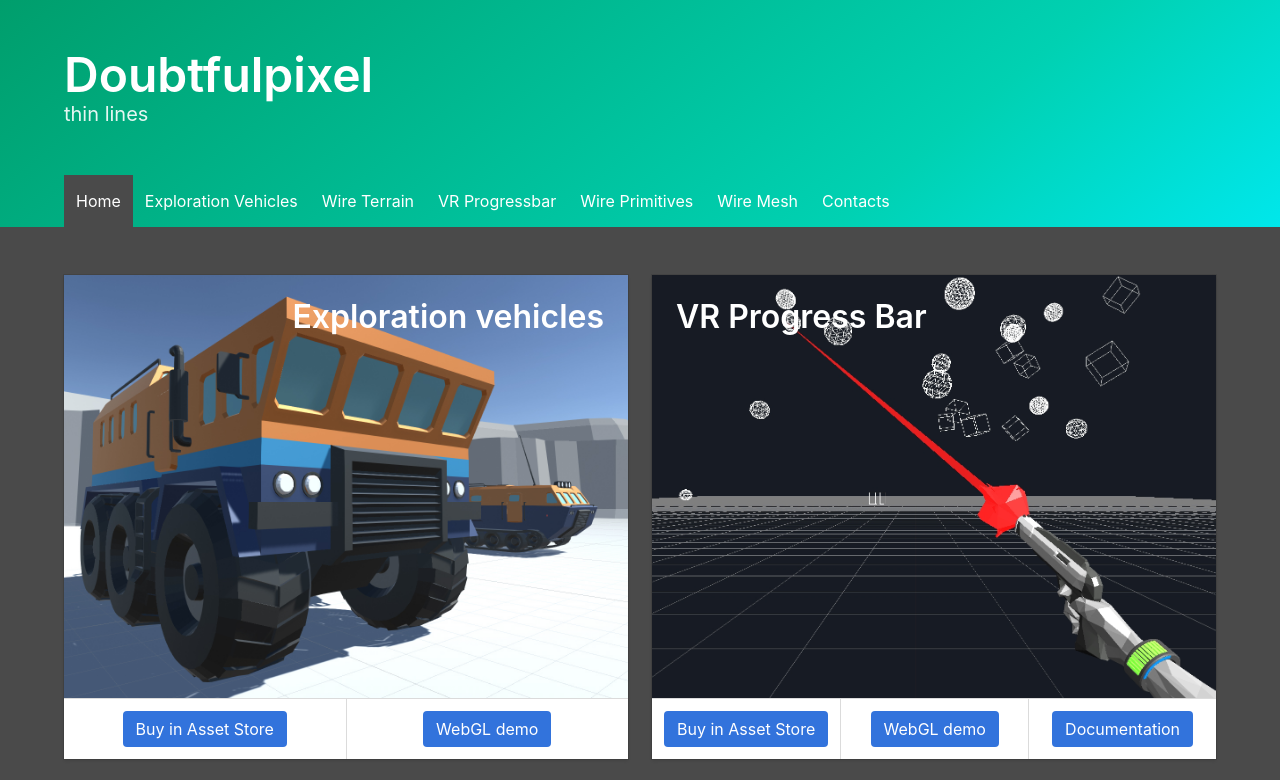
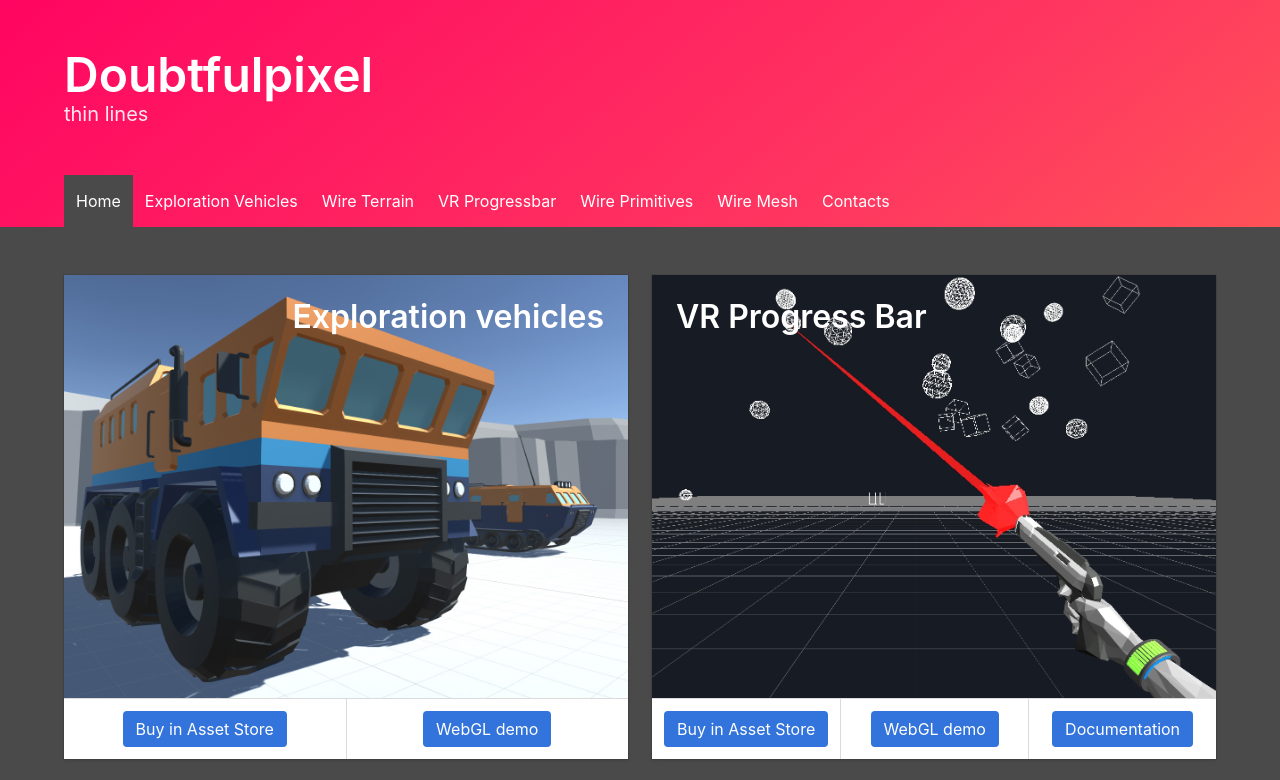
Before and after one commit to alexkuzmichev/alexkuzmichev.github.io, a plain HTML site: page index.html in a window 1280 px wide. Shown: the top 780 px of the page. Drawn offline with nearby package versions, Linux system fonts and the light colour scheme; grey boxes are pictures that could not be loaded.

Commit message:
Update index.html

```diff
--- a/index.html
+++ b/index.html
@@ -17,7 +17,7 @@
   <script defer src="https://use.fontawesome.com/releases/v5.1.0/js/all.js"></script>
 </head>
 <body>
-    <section class="hero is-primary is-bold">
+    <section class="hero is-danger is-bold">
         <div class="hero-body">
             <div class="container">
                 <a href="https://alexkuzmichev.github.io/">
```
